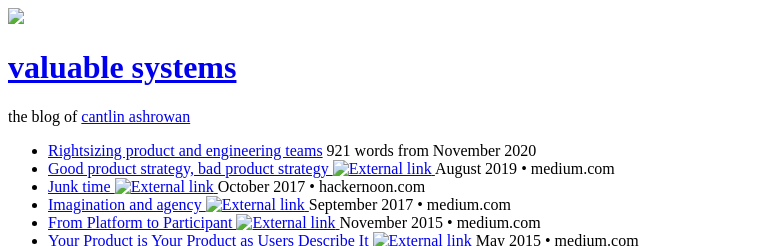
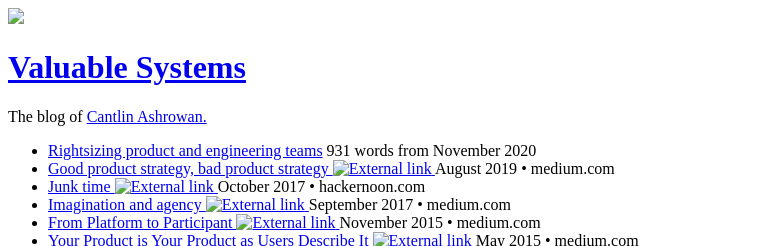
Before and after one commit to cantlin/at.cantl.in, a Jekyll site: the page built from index.html, in a window 1280 px wide. Shown: the top 246 px of the page, without its empty margins (0-781 px from the left). Built offline with Jekyll 4.4.1, drawn with Linux system fonts in a browser that asks for light colours; some web fonts are replaced.

Commit message:
going ham w sans

```diff
--- a/_layouts/default.html
+++ b/_layouts/default.html
@@ -2,8 +2,9 @@
 <title>{% if page and page.title %}{{ page.title }} - @cantlin{% else %}@cantlin{% endif %}</title>
 {% if page and page.title and page.content %}{% else %}<meta name="description" content="Cantlin Ashrowan's internet blog thing. Strong words, weakly held.">{% endif %}
 <meta http-equiv="Content-type" content="text/html; charset=UTF-8" />
+<meta name="viewport" content="width=device-width, initial-scale=1"/>
 <link rel="preconnect" href="https://fonts.gstatic.com">
-<link href="https://fonts.googleapis.com/css2?family=Anton&family=Castoro&family=Sorts+Mill+Goudy:ital@0;1&display=swap" rel="stylesheet">
+<link href="https://fonts.googleapis.com/css2?family=Sorts+Mill+Goudy:ital@0;1&display=swap" rel="stylesheet">
 <link href="/blog/feed.xml" rel="alternate" type="application/rss+xml" title="rss2" />
 <link href="/blog/at.css" rel="stylesheet" />
 
@@ -15,9 +16,9 @@
 	</div>
 	<div class="masthead-text">
 		<h1>
-			<a href="/blog/">valuable systems</a>
+			<a href="/blog/">Valuable Systems</a>
 		</h1>
-		<span class="masthead-tagline">the blog of <a href="https://cantl.in">cantlin ashrowan</a></span>
+		<span class="masthead-tagline">The blog of <a href="https://cantl.in">Cantlin Ashrowan.</a></span>
 
 	</div>
 </header>
```
Also changed, not shown: _posts/2020-11-24-rightsizing-product-and-engineering-teams.md (+6 -4 lines), at.css (+14 -6 lines).
